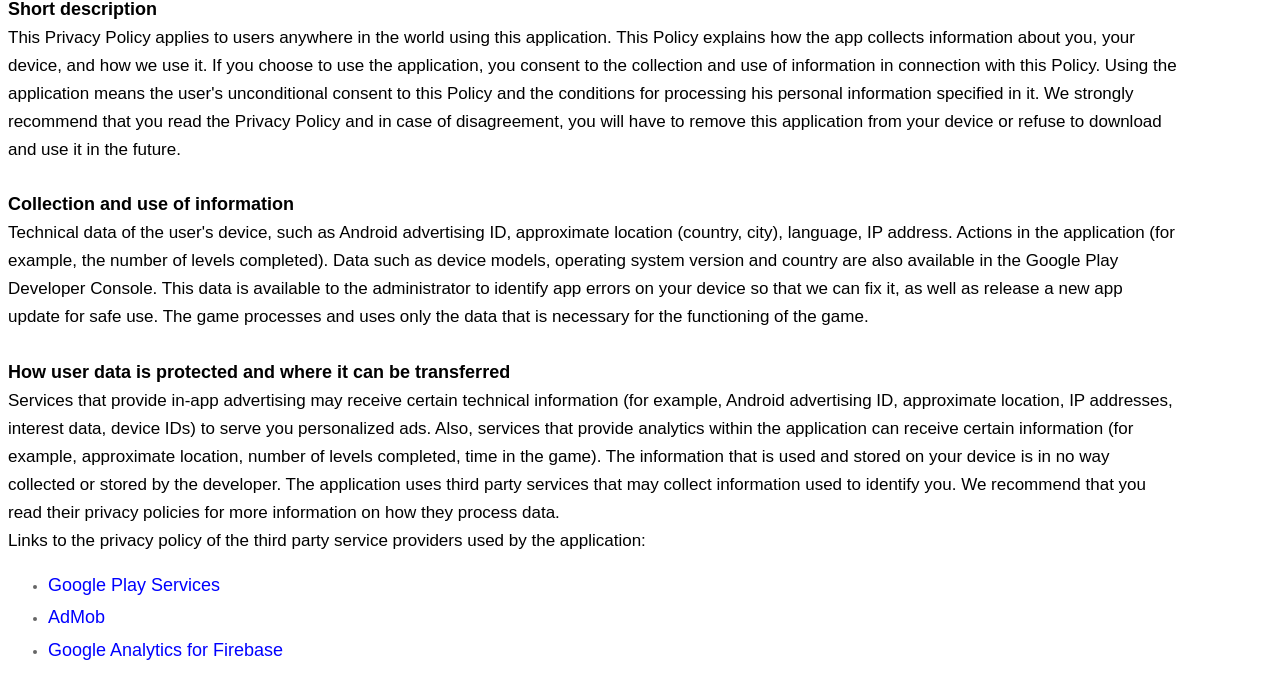
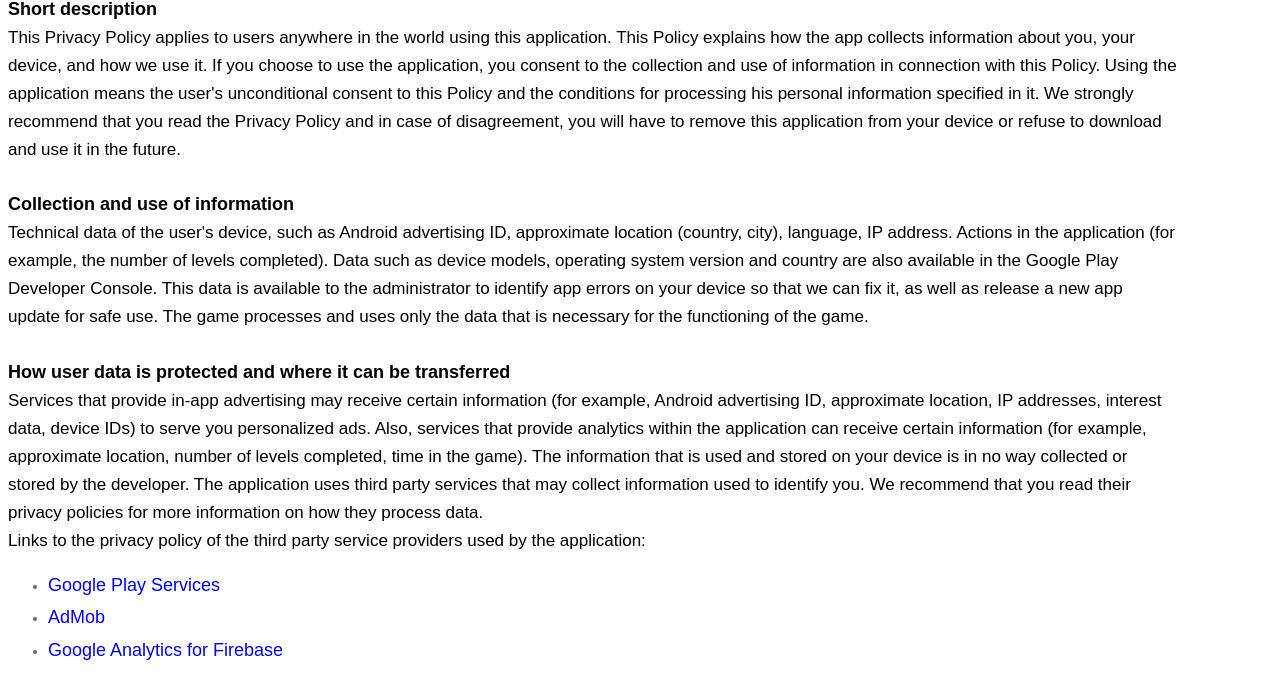
Before and after one commit to GameInfoGame/gameinfogame.github.io, a plain HTML site: page index.html in a window 1280 px wide. Shown: the part 79-756 px from the top of the page. Drawn offline with Linux system fonts and the light colour scheme.

Commit message:
Update index.html

```diff
--- a/index.html
+++ b/index.html
@@ -50,7 +50,7 @@
 					  <p style="font-weight: bold; text-align:left; color:#000000; font-size: 18px; !important">How user data is protected and where it can be transferred</p>
 
                      <p style="text-align:left">
-					Services that provide in-app advertising may receive certain technical information (for example, Android advertising ID, approximate location,
+					Services that provide in-app advertising may receive certain information (for example, Android advertising ID, approximate location,
 					IP addresses, interest data, device IDs) to serve you personalized ads. Also, services that provide analytics within the
 					application can receive certain information (for example, approximate location, number of levels completed, time in the game).
 					The information that is used and stored on your device is in no way collected or stored by the developer.
```
